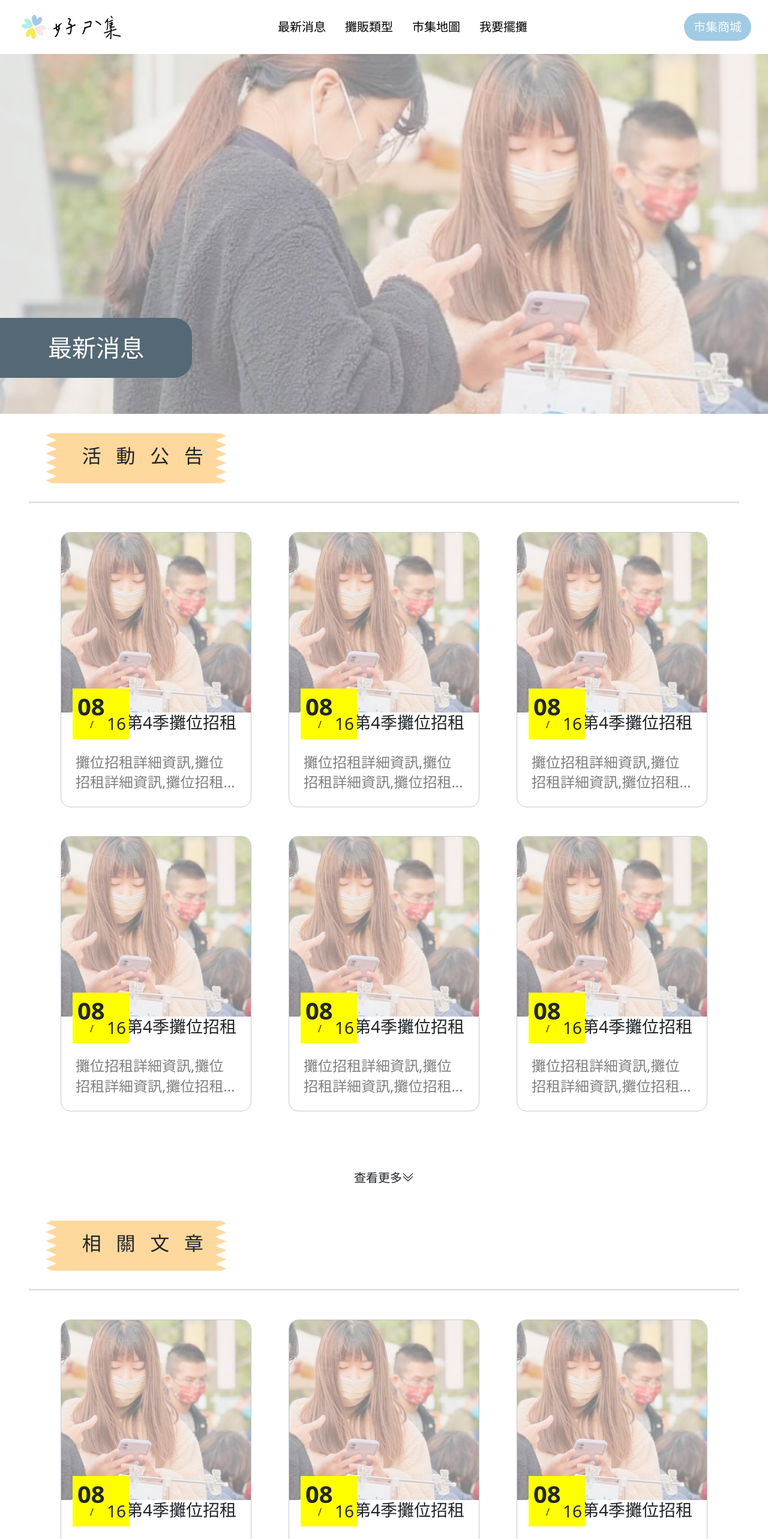
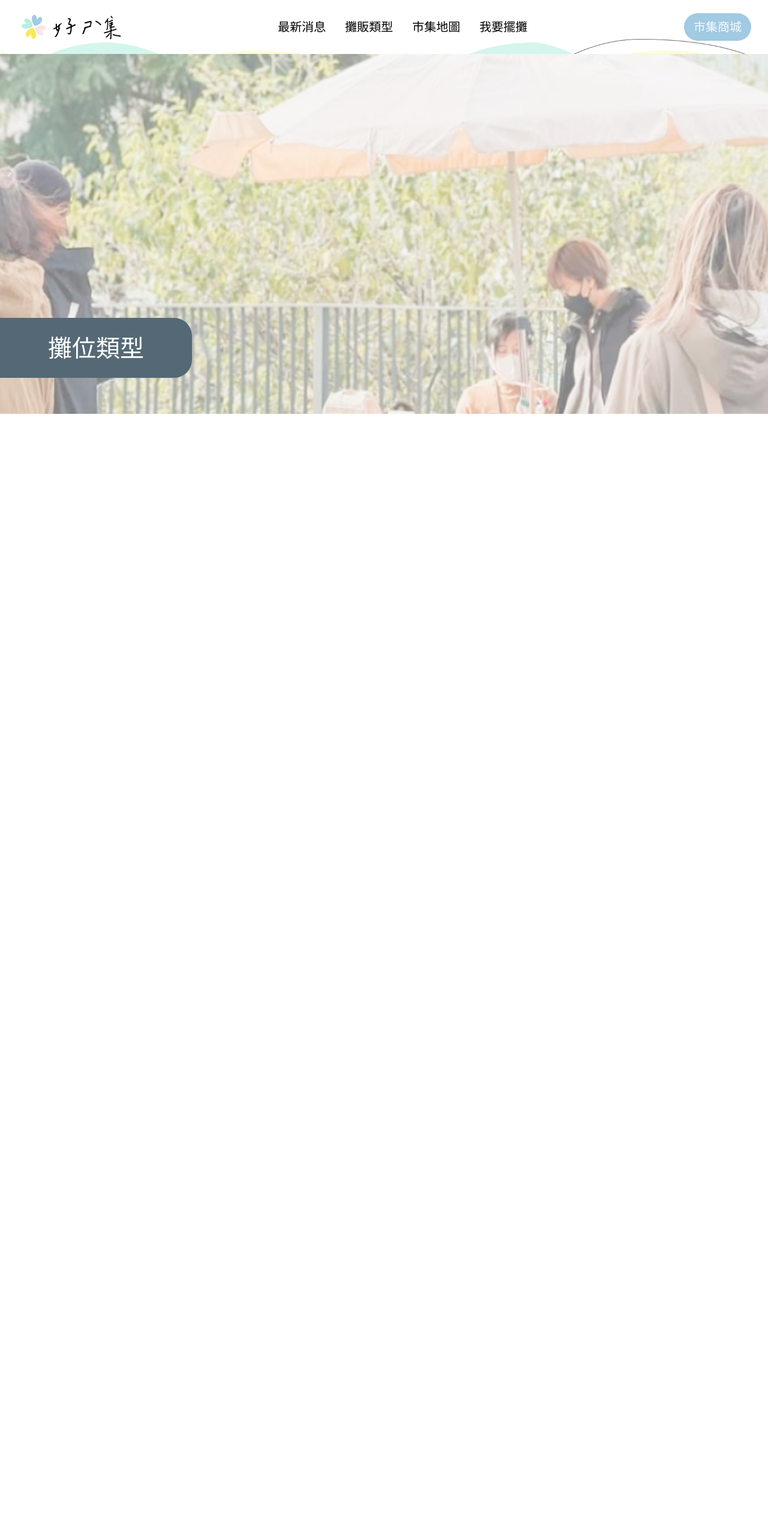
Before and after one commit to CianPeii/big, a React (Create React App) app: page / in a window 1280 px wide. Shown: the top 2566 px of the page at 60% size. After the commit the page ends 800 px from the top, so only its background shows below. Built offline with nearby package versions, Linux system fonts and the light colour scheme.

Commit message:
add type

```diff
--- a/src/Layout.jsx
+++ b/src/Layout.jsx
@@ -1,10 +1,10 @@
 import React from "react";
 import styles from "./Layout.module.scss";
 // import Home from "./home/Home";
-import News from "./news/News";
+// import News from "./news/News";
 // import AllVendors from "./allVendor/AllVendors";
-// import Vendor from "./vendor/Vendor";
-// import ChatBtn from "./components/ChatBtn";
+import Vendor from "./vendor/Vendor";
+import Type from "./type/Type";
 
 // TODO:
 // 1. 把 Home 搬進來、Layout 搬進 App（注意路徑改變）
@@ -16,9 +16,10 @@ const Layout = () => {
       <div className="position-relative">
         <div className={styles.background}>
           {/* <Home /> */}
-          <News />
+          {/* <News /> */}
           {/* <AllVendors /> */}
           {/* <Vendor /> */}
+          <Type />
         </div>
       </div>
     </div>
--- a/src/components/MainBg.module.scss
+++ b/src/components/MainBg.module.scss
@@ -24,3 +24,6 @@
 .allVendorsBgUrl {
   background-image: url("../../public/images/img/allVendor.png");
 }
+.typeBgUrl {
+  background-image: url("../../public/images/img/type.png");
+}
--- a/src/news/components/InfoCards.jsx
+++ b/src/news/components/InfoCards.jsx
@@ -10,7 +10,7 @@ const InfoCards = () => {
           <InfoCard /> <InfoCard />
         </div>
 
-        <div>
+        <div className="text-secondary" role="button">
           <div className="text-center fs-5 m-5">
             查看更多
             <i className="bi bi-chevron-double-down"></i>
--- /dev/null
+++ b/src/type/Type.jsx
@@ -0,0 +1,12 @@
+import NavBar from "../components/NavBar";
+import MainBg from "../components/MainBg";
+
+const Type = () => {
+  return (
+    <>
+      <NavBar />
+      <MainBg page="type" title="攤位類型" />
+    </>
+  );
+};
+export default Type;
--- a/src/vendor/Vendor.jsx
+++ b/src/vendor/Vendor.jsx
@@ -180,7 +180,17 @@ const Vendor = () => {
       {/* VendorCards */}
       <div className="mb-5">
         <div class="container">
-          <div className="row">
+          <div className="row row-gap-4">
+            <VendorCard />
+            <VendorCard />
+            <VendorCard />
+            <VendorCard />
+            <VendorCard />
+            <VendorCard />
+            <VendorCard />
+            <VendorCard />
+            <VendorCard />
+            <VendorCard />
             <VendorCard />
             <VendorCard />
           </div>
```
Also changed, not shown: public/images/img/type.png (renamed from public/images/img/category.png).
